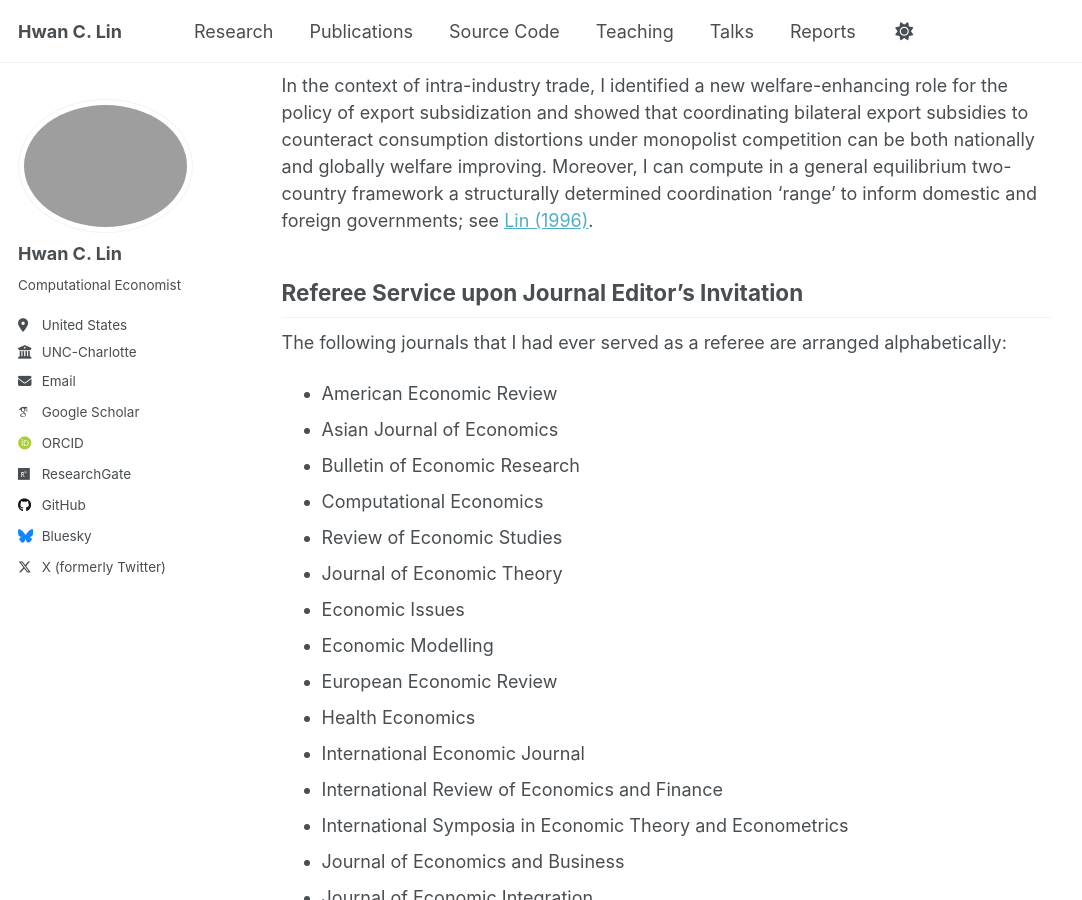
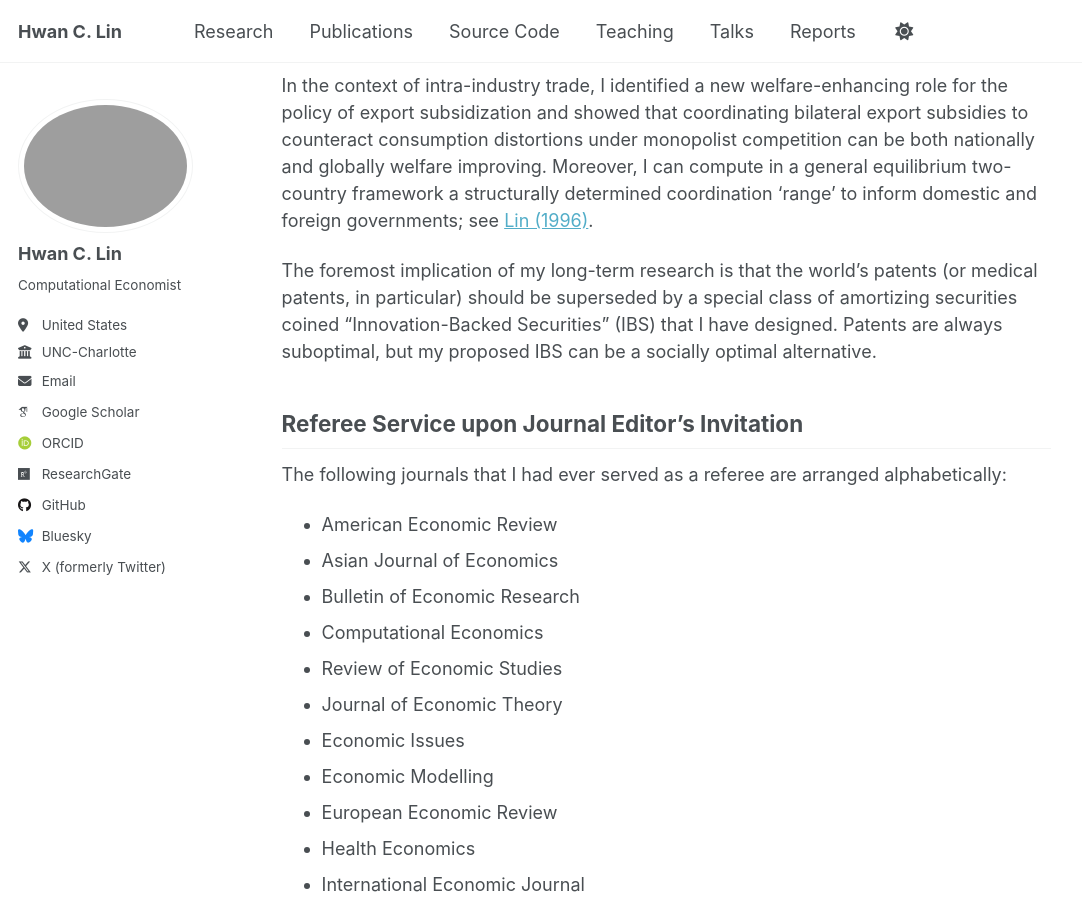
Before and after one commit to hwanclin/hwanclin.github.io, a Jekyll site: the page built from _pages/research.md, in a window 1280 px wide and 900 px high, scrolled down 2217 px. Shown: the whole window, without its empty margins (0-1082 px from the left). Built offline with Jekyll 4.4.1, drawn with Linux system fonts in a browser that asks for light colours; some web fonts are replaced; a script that is not in the unit is left out.

Commit message:
Update research.md

```diff
--- a/_pages/research.md
+++ b/_pages/research.md
@@ -52,6 +52,9 @@ I was one of the few pioneering economists who Incorporating the particular feat
 
 In the context of intra-industry trade, I identified a new welfare-enhancing role for the policy of export subsidization and showed that coordinating bilateral export subsidies to counteract consumption distortions under monopolist competition can be both nationally and globally welfare improving. Moreover, I can compute in a general equilibrium two-country framework a structurally determined coordination ‘range’ to inform  domestic and foreign governments; see [Lin (1996)](https://doi.org/10.1080/09638199600000018).
 
+The foremost implication of my long-term research is that the world’s patents (or medical patents, in particular) should be superseded by a special class of amortizing securities coined “Innovation-Backed Securities” (IBS) that I have designed. Patents are always suboptimal, but my proposed IBS can be a socially optimal alternative.
+
+
 
 ## Referee Service upon Journal Editor's Invitation
 
```
